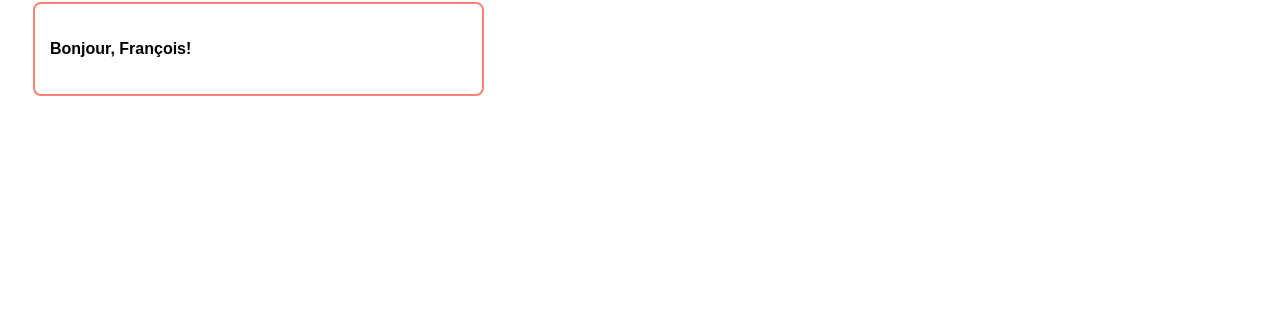
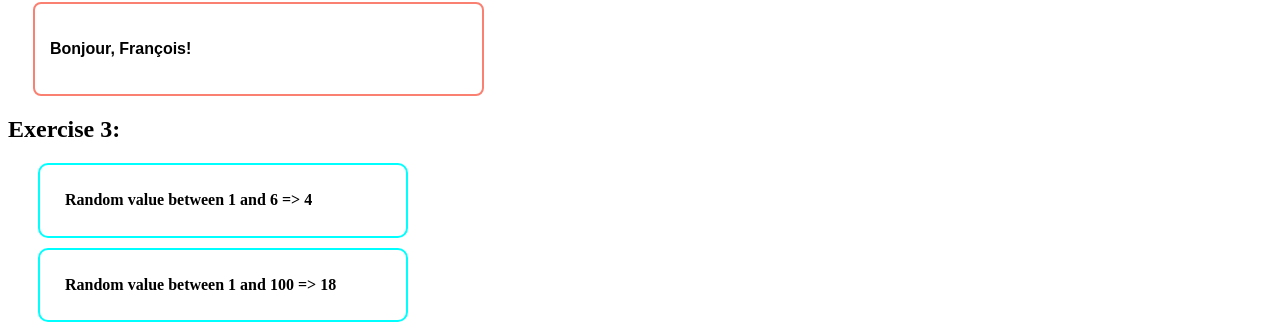
Before and after one commit to Mika7596/Props-Training, a React (Vite) app: page / in a window 1280 px wide. Shown: the part 745-1074 px from the top of the page. Before the commit the page ends 851 px from the top, so only its background shows below. Built offline with nearby package versions, Linux system fonts and the light colour scheme.

Commit message:
Completed Exercise 3

```diff
--- a/src/App.jsx
+++ b/src/App.jsx
@@ -1,6 +1,7 @@
 import './App.css'
 import Exercise1 from './views/Exercise1'
 import Exercise2 from './views/Exercise2'
+import Exercise3 from './views/Exercise3'
 
 function App() {
 
@@ -8,6 +9,7 @@ function App() {
     <>
     <Exercise1></Exercise1>
     <Exercise2></Exercise2>
+    <Exercise3></Exercise3>
     </>
   )
 }
--- /dev/null
+++ b/src/components/Random.css
@@ -0,0 +1,8 @@
+.random-container{
+    font-family: cursive;
+    padding: 5px 25px;
+    border: 2px solid aqua;
+    border-radius: 10px;
+    margin: 10px 30px;
+    width: 25%
+}
--- /dev/null
+++ b/src/components/Random.jsx
@@ -0,0 +1,12 @@
+import './Random.css'
+
+function Random(props) {
+    let randomNum = Math.floor(Math.random()* (props.max - props.min) + props.min)
+  return (
+    <div className="random-container">
+        <h4>Random value between {props.min} and {props.max} ={'>'} {randomNum}</h4>
+    </div>
+  )
+}
+
+export default Random
--- /dev/null
+++ b/src/views/Exercise3.jsx
@@ -0,0 +1,13 @@
+import Random from "../components/Random";
+
+function Exercise3() {
+  return (
+    <div>
+      <h2>Exercise 3:</h2>
+      <Random min={1} max={6} />
+      <Random min={1} max={100} />
+    </div>
+  );
+}
+
+export default Exercise3;
```
